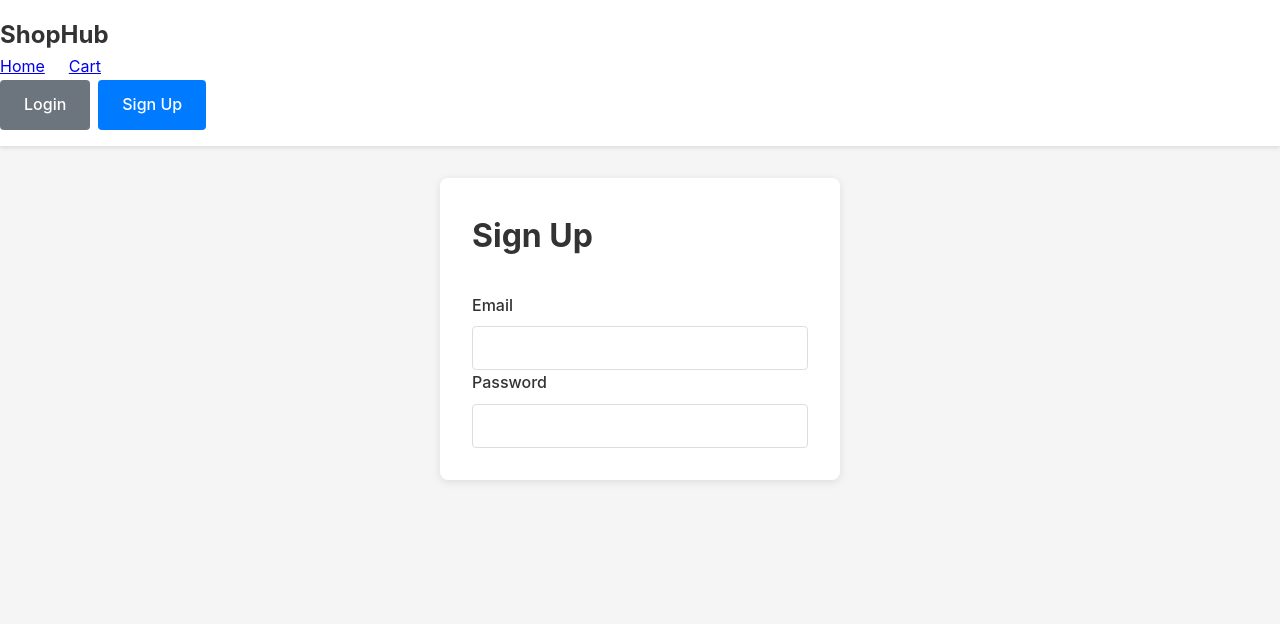
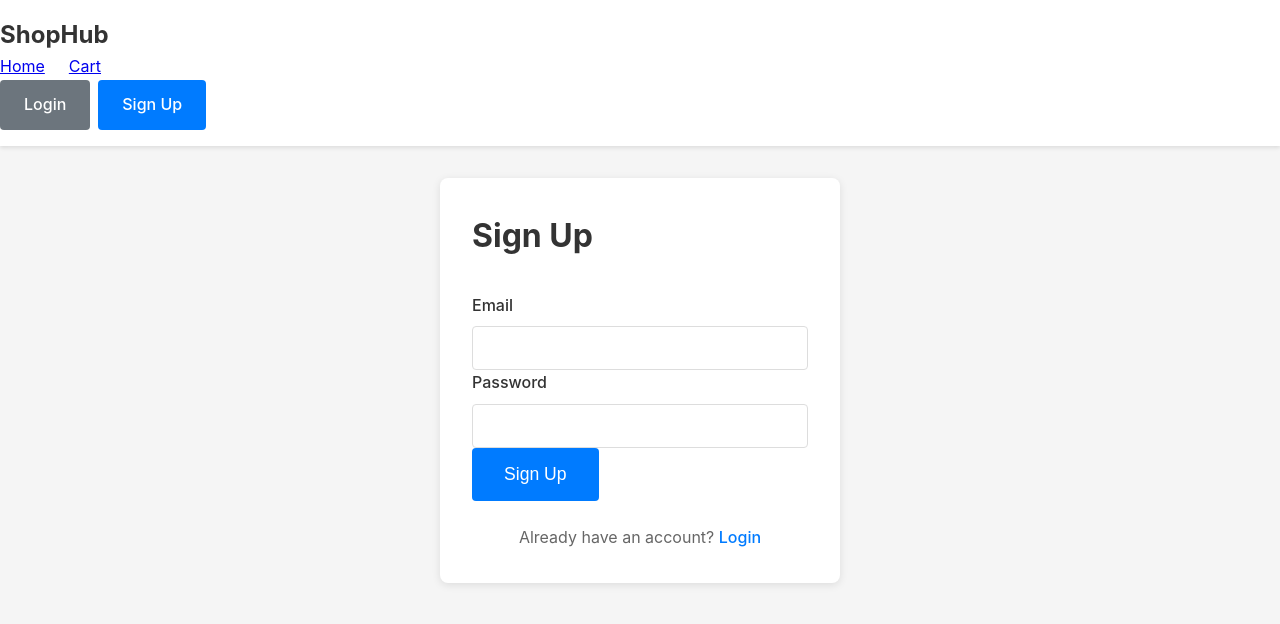
Before and after one commit to shivam-tamboli/ecommerce--react-project, a React (Vite) app: page /auth in a window 1280 px wide. Shown: the top 624 px of the page. Built offline with nearby package versions, Linux system fonts and the light colour scheme.

Commit message:
use hooks to update states of user between login and signup and add button

```diff
--- a/src/pages/Auth.jsx
+++ b/src/pages/Auth.jsx
@@ -1,8 +1,14 @@
+import { useState } from "react";
+
 export default function Auth() {
-    return <div className="page">
+    const [mode, setMode] = useState("signup");
+    return (
+        <div className="page">
             <div className="container">
                 <div className="auth-container">
-                <h1 className="page-title">Sign Up</h1>
+                    <h1 className="page-title">
+                        {mode === "signup" ? "Sign Up" : "Login"}
+                    </h1>
                     <form className="auth-form">
                        <div>
                             <label className="form-label" htmlFor="email">Email</label>
@@ -12,8 +18,31 @@
                             <label className="form-label" htmlFor="password">Password</label>
                             <input className="form-input" type="password" id="password"/>
                         </div>
+
+                        <button type="submit" className="btn btn-primary btn-large">
+                            {mode === "signup" ? "Sign Up" : "Login"}
+                        </button>
                     </form>
+
+                    <div className="auth-switch">
+                        {mode === "signup" ? (
+                            <p>
+                                Already have an account?{" "}
+                                <span className="auth-link" onClick={() => setMode("login")}>
+                                    Login
+                                </span>
+                            </p>
+                        ) : (
+                            <p>
+                                Don't have an account?{" "}
+                                <span className="auth-link" onClick={() => setMode("signup")}>
+                                    Sign Up
+                                </span>
+                            </p>
+                        )}
                     </div>
                 </div>
-    </div>;
+            </div>
+        </div>
+    );
 }
```
Lines whose indentation alone changed are shown as unchanged.
